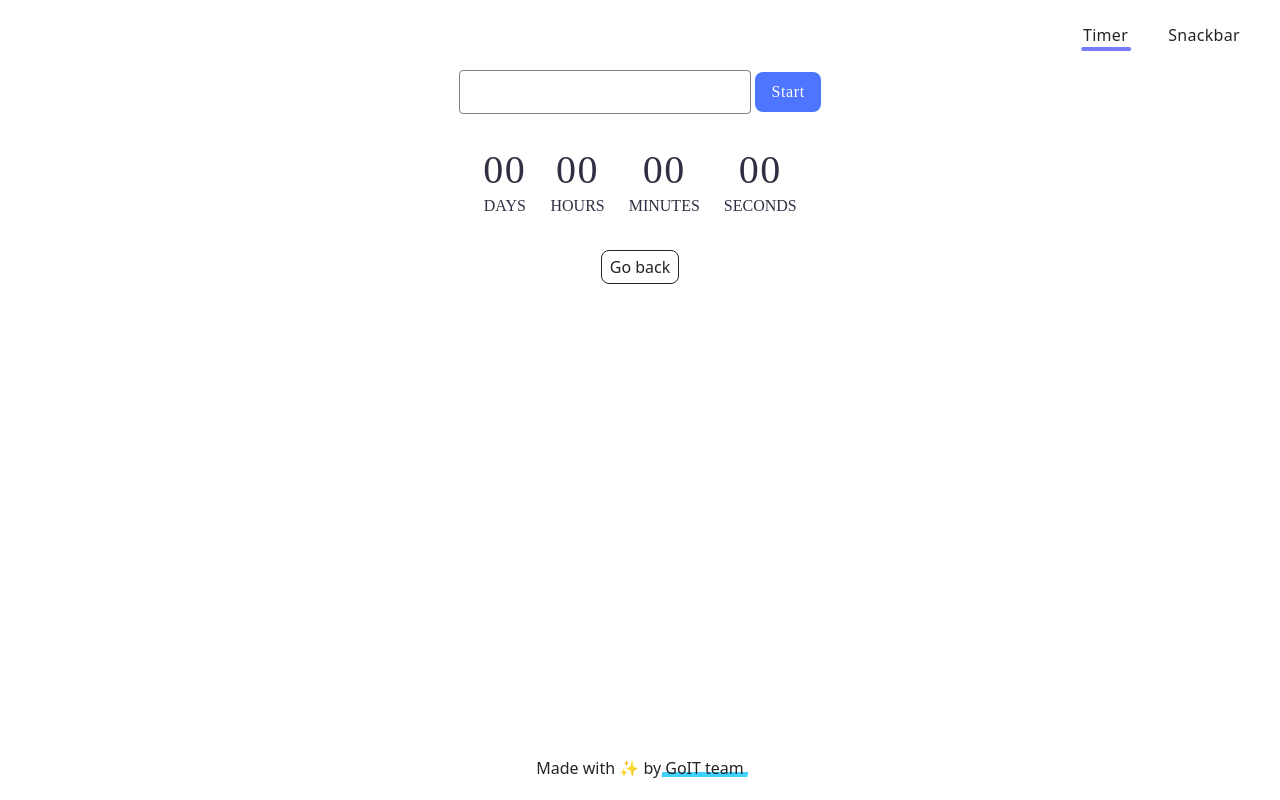
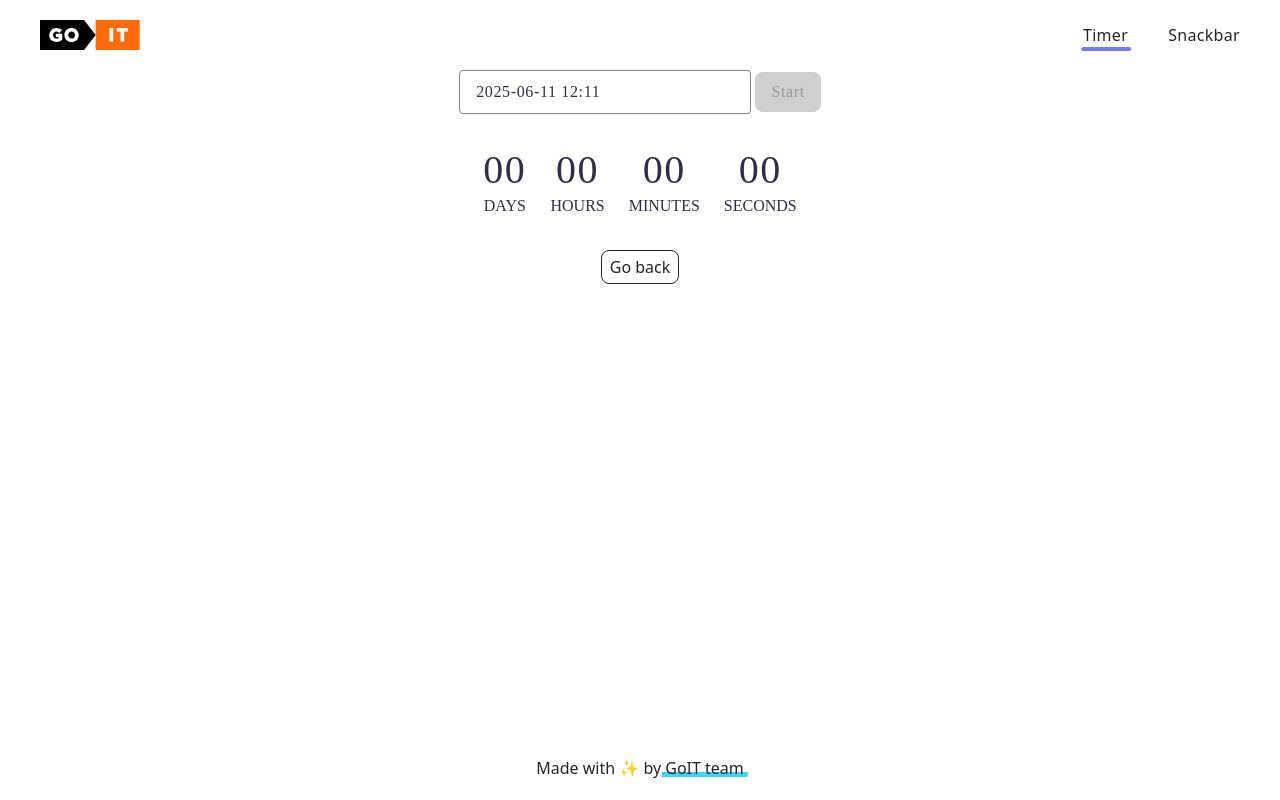
Before and after one commit to bigmasy/goit-advancedjs-hw-02, a plain HTML site: page 1-timer.html in a window 1280 px wide. Drawn offline with Linux system fonts and the light colour scheme; files that its build step writes are made by us from their sources.

Commit message:
Deploying to gh-pages from @ bigmasy/goit-advancedjs-hw-02@0d27d77f3838311bbec061b92fa634109923500d 🚀

```diff
--- a/1-timer.html
+++ b/1-timer.html
@@ -5,11 +5,11 @@
     <meta http-equiv="X-UA-Compatible" content="IE=edge" />
     <meta name="viewport" content="width=device-width, initial-scale=1.0" />
     <title>Page 2</title>
-    <script type="module" crossorigin src="/vanilla-app-template/1-timer.js"></script>
-    <link rel="modulepreload" crossorigin href="/vanilla-app-template/assets/styles-BOKeievb.js">
-    <link rel="modulepreload" crossorigin href="/vanilla-app-template/assets/vendor-BbbuE1sJ.js">
-    <link rel="stylesheet" crossorigin href="/vanilla-app-template/assets/styles-CnFLI_Yk.css">
-    <link rel="stylesheet" crossorigin href="/vanilla-app-template/assets/vendor-CZjNVMTf.css">
+    <script type="module" crossorigin src="/goit-advancedjs-hw-02/1-timer.js"></script>
+    <link rel="modulepreload" crossorigin href="/goit-advancedjs-hw-02/assets/styles-BOKeievb.js">
+    <link rel="modulepreload" crossorigin href="/goit-advancedjs-hw-02/assets/vendor-BbbuE1sJ.js">
+    <link rel="stylesheet" crossorigin href="/goit-advancedjs-hw-02/assets/styles-CnFLI_Yk.css">
+    <link rel="stylesheet" crossorigin href="/goit-advancedjs-hw-02/assets/vendor-CZjNVMTf.css">
   </head>
   <body>
     <header class="header">
@@ -17,7 +17,7 @@
     <nav class="nav">
       <a class="nav-logo" href="./index.html" aria-label="Site logo">
         <svg class="nav-logo-icon" width="100" height="30">
-          <use href="/vanilla-app-template/assets/sprite-E8vg0sBb.svg#logo"></use>
+          <use href="/goit-advancedjs-hw-02/assets/sprite-E8vg0sBb.svg#logo"></use>
         </svg>
       </a>
       <ul class="nav-list">
```
Also changed, not shown: 2-snackbar.html (+6 -6 lines), index.html (+4 -4 lines).
